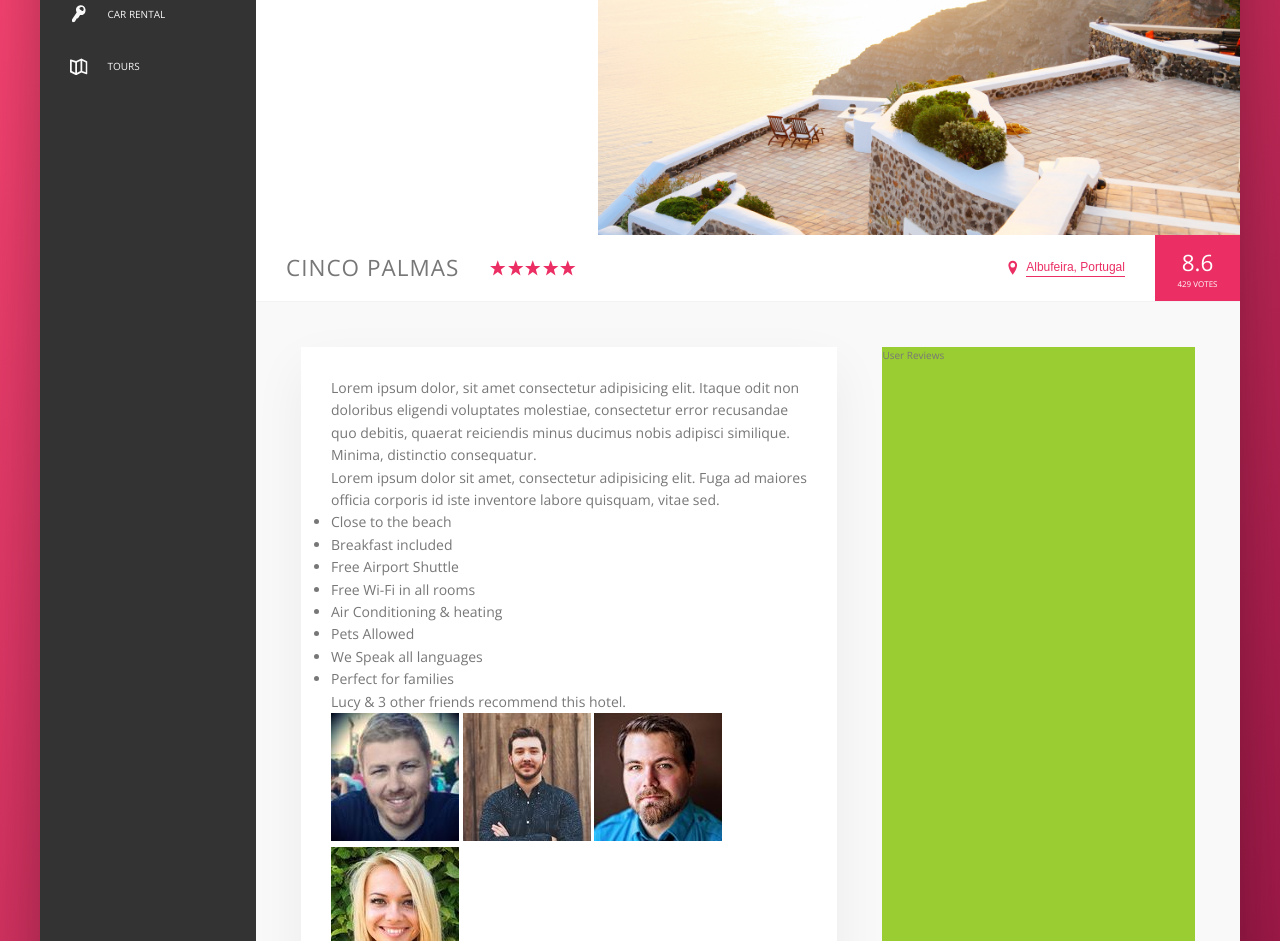
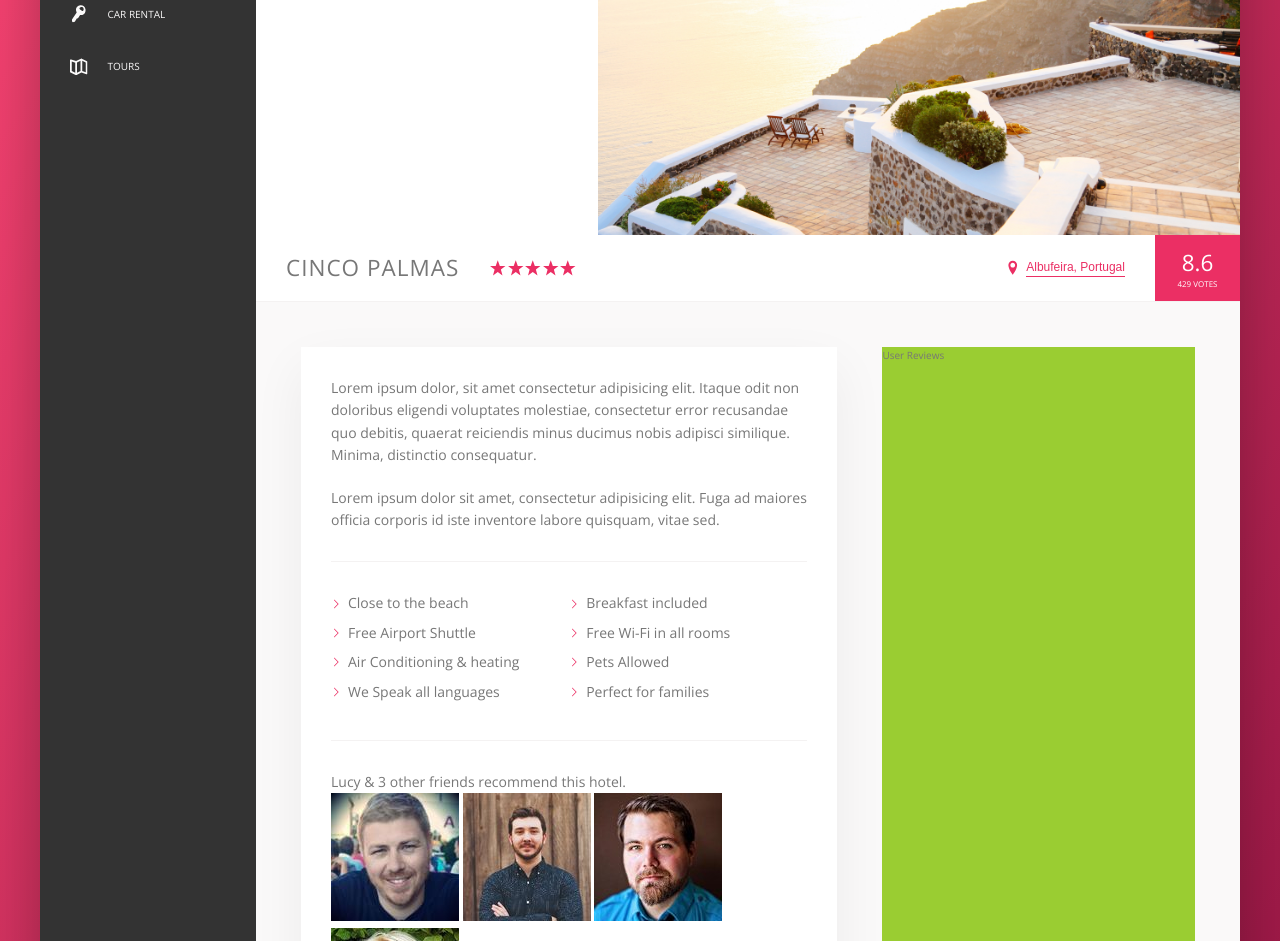
Before and after one commit to krishna-v98/Trillo-flexbox-practise, a website: page index.html in a window 1280 px wide. Shown: the part 300-1241 px from the top of the page. Drawn offline with nearby package versions, Linux system fonts and the light colour scheme.

Commit message:
list and mask

```diff
--- a/sass/_components.scss
+++ b/sass/_components.scss
@@ -292,3 +292,48 @@
     box-shadow: none;
   }
 }
+
+// -------PARAGRAPH----------
+.paragraph:not(:last-of-type) {
+  margin-bottom: 2rem;
+}
+
+//LIST
+.list {
+  list-style: none;
+  margin: 3rem 0;
+  padding: 3rem 0;
+  border-top: var(--line);
+  border-bottom: var(--line);
+
+  display: flex;
+  flex-wrap: wrap;
+
+  &__item {
+    flex: 0 0 50%;
+    margin-bottom: 0.7rem;
+    display: flex;
+    align-items: center;
+  }
+
+  &__item::before {
+    content: "";
+    display: inline-block;
+    height: 1rem;
+    width: 1rem;
+    margin-right: 0.7rem;
+
+    // background-image: url(../img/chevron-thin-right.svg);
+
+    // background-size: cover;
+
+    //MASKS
+    background-color: var(--color-primary);
+    -webkit-mask-image: url(../img/chevron-thin-right.svg);
+    -webkit-mask-size: cover;
+    mask-image: url(../img/chevron-thin-right.svg);
+    mask-size: cover;
+  }
+}
+
+//RECOMMEND
```
Also changed, not shown: css/style.css.
